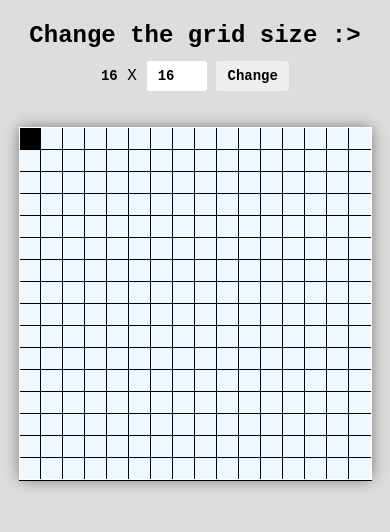
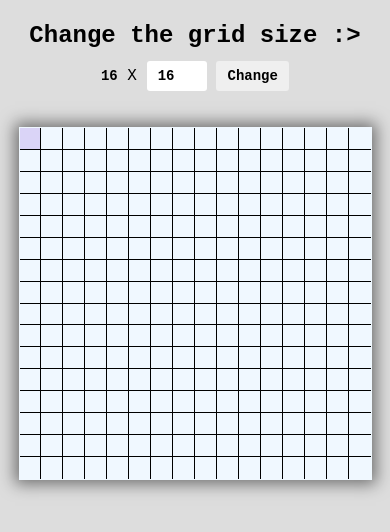
Before and after one commit to alecardozat/Etch-a-Sketch, a plain HTML site: page index.html in a window 390 px wide. Both pictures are taken after a click on the element 30 px from the left and 139 px from the top of the page. Drawn offline with Linux system fonts and the light colour scheme.

Commit message:
added: random color and adding/decreasing opacity

```diff
--- a/main.js
+++ b/main.js
@@ -16,20 +16,53 @@ form.addEventListener('submit', (e) => {
     createGrid(size)
 });
 
+
+window.addEventListener('keydown', (e)=>{
+    if(e.key === 'Shift') isErasing  = true;
+});
+
+window.addEventListener('keyup', (e)=>{
+    if(e.key === 'Shift') isErasing = false;
+});
+
 const handlePaint = (e) => {
-    if(e.buttons === 1 && e.target.classList.contains('item')){
-        if(e.type === 'mousedown'){
-            isErasing = e.target.classList.contains('painted');
+    if (e.buttons === 1 && e.target.classList.contains('item')) {
+        const item = e.target;
+        let intensity = parseInt(item.dataset.intensity || 0);
+        if (isErasing) {
+            intensity = Math.max(0, intensity - 1);
+        } else {
+            intensity = Math.min(10, intensity + 1);
         }
-        if(isErasing){
-            e.target.classList.remove('painted');
-        }else{
-            e.target.classList.add('painted');
-        }
+        item.dataset.intensity = intensity;
+        updateColor(item, intensity);
     }
 }
 
-['mouseover','mousedown'].forEach(e =>{
+function updateColor(item, level) {
+    if (level === 0) {
+        item.style.backgroundColor = 'aliceblue';
+        return;
+    }
+
+    if (!item.dataset.hue) {
+        item.dataset.hue = Math.floor(Math.random() * 360);
+    }
+
+    const hue = item.dataset.hue;
+    const lightness = 100 - (level * 10);
+    item.style.backgroundColor = `hsl(${hue}, 70%, ${lightness}%)`;
+}
+
+function generateRandomColor() {
+    // FFFFFF hex = 16777215
+    const randomNumber = Math.floor(Math.random() * 16777215);
+    let hexColor = randomNumber.toString(16);
+    hexColor = hexColor.padStart(6, '0');
+    return `#${hexColor}`;
+}
+
+['mouseover', 'mousedown'].forEach(e => {
     container.addEventListener(e, handlePaint);
 });
 
@@ -45,7 +78,7 @@ function createGrid(size) {
     for (let i = 0; i < Math.pow(size, 2); i++) {
         const div = document.createElement('div');
         div.className = "item";
-        div.onclick = (div) => paintDiv(div);
+        div.dataset.intensity = 0;
         fragment.appendChild(div);
     }
     container.appendChild(fragment);
--- a/style.css
+++ b/style.css
@@ -6,31 +6,28 @@
 
 body {
     background-color: #ddd;
-    font-family:'Courier New', Courier, monospace;
+    font-family: 'Courier New', Courier, monospace;
 }
 
-.container, .item {
-    outline: 0.5px solid black;
-}
-
-main{
+main {
     display: flex;
     flex-direction: column;
     align-items: center;
 }
 
-form{
+form {
     margin-top: 1rem;
     text-align: center;
     line-height: 2.5rem;
 }
 
-form span{
+form span {
     font-size: 14px;
     font-weight: 600;
 }
 
-input, button{
+input,
+button {
     font-family: inherit;
     font-weight: 600;
     font-size: 14px;
@@ -39,22 +36,25 @@ input, button{
     transition: all 0.15s ease;
 }
 
-input{
+input {
     outline: none;
-    padding: 0.5em 0 0.5em 0.8em ;
+    padding: 0.5em 0 0.5em 0.8em;
 }
 
-button{
+button {
     padding: 0.5em 0.8em;
     cursor: pointer;
 }
 
-button:hover, input:hover{
+button:hover,
+input:hover {
     scale: 1.08;
     box-shadow: 0 0 5px rgba(0 0 0 / 0.5);
 }
 
-button:active, input:active, form:has(input:active) span{
+button:active,
+input:active,
+form:has(input:active) span {
     font-size: 1.1rem;
 }
 
@@ -63,39 +63,25 @@ button:active, input:active, form:has(input:active) span{
     flex-wrap: wrap;
     margin: 2rem auto;
     width: 50%;
-    gap: 1px;
     max-width: 400px;
     aspect-ratio: 1/1;
-    box-shadow: 0 0 15px rgba(0 0 0 / 0.5);
-    outline : 1px solid #fff;
+    box-shadow: 0 0 15px 5px rgba(0 0 0 / 0.5);
+    outline: 1px solid aliceblue;
     transition: all 0.5s ease;
 }
 
 .container .item {
     cursor: pointer;
-    flex:0 0 calc(100% / var(--columns));
+    flex: 0 0 calc(100% / var(--columns));
     aspect-ratio: 1/1;
+    outline: 0.5px solid black;
     background-color: aliceblue;
-    margin: 0 -1px -1px 0;
+    margin: 0;
     transition: background-color 0.1s ease;
 }
 
-.container .item:not(.painted):hover{
-    outline: 2px solid #fff;
-    box-shadow: 0 0 5px 1px black;
-}
-
-.container .painted{
-    background-color: black;
-}
-
-.container  .item.painted:hover{
-    outline: 1px dashed #fff;
-}
-
-
-@media (max-width: 768px){
-    .container{
+@media (max-width: 768px) {
+    .container {
         width: 90%;
     }
 }
```
